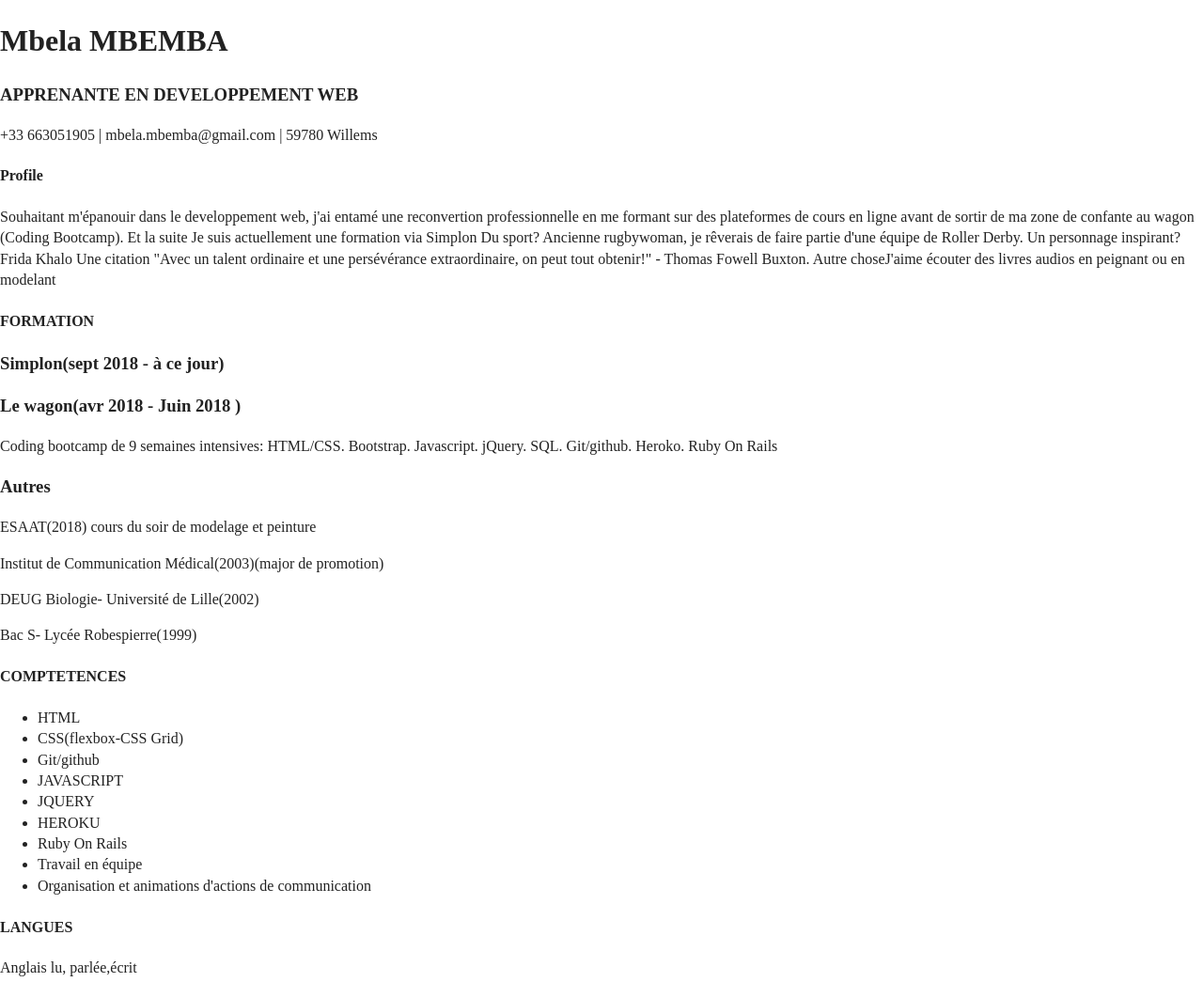
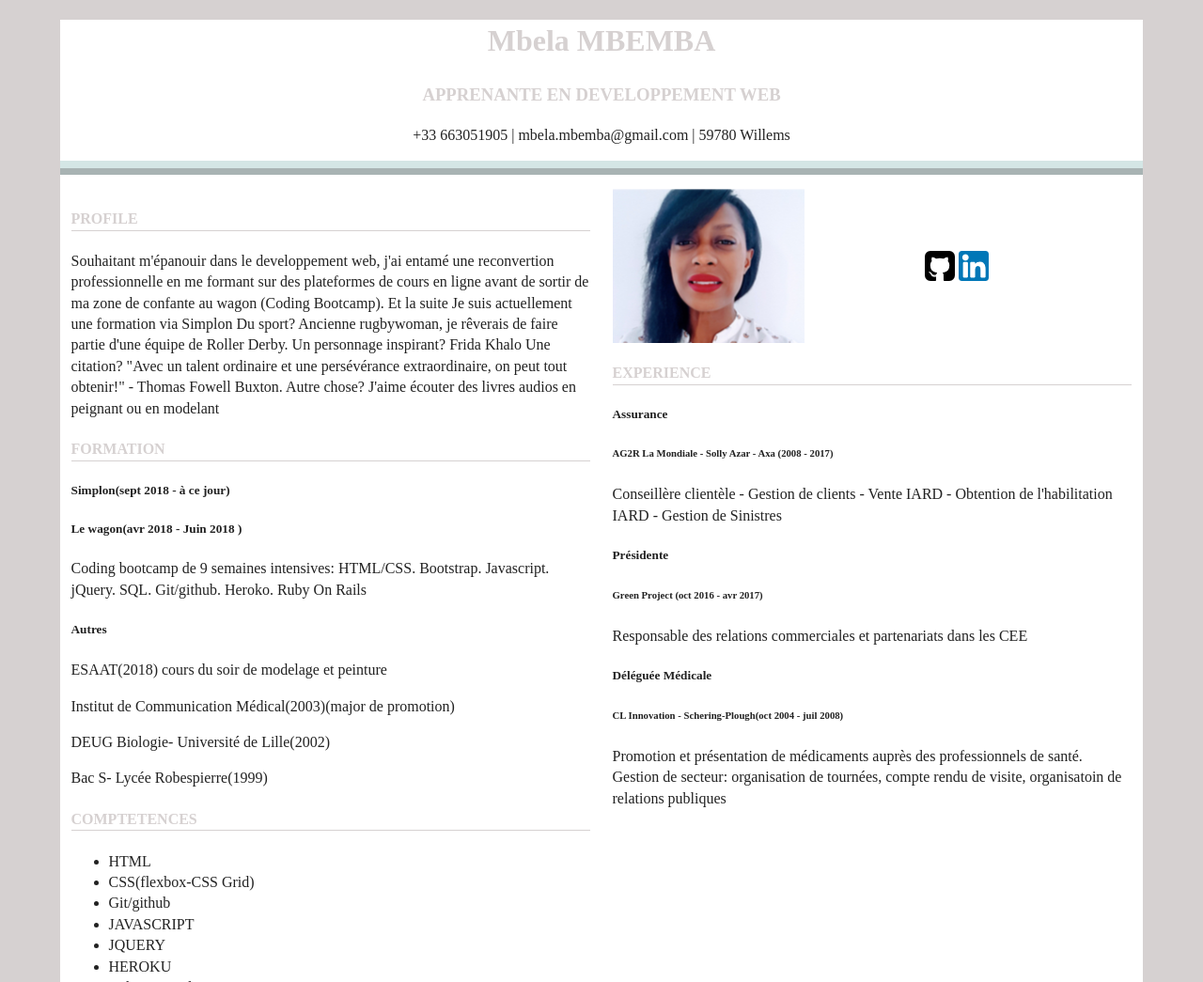
Before and after one commit to mbelacat/cv-mbela-mbemba, a plain HTML site: page index.html in a window 1280 px wide. Shown: the top 1045 px of the page at 94% size. Drawn offline with nearby package versions, Linux system fonts and the light colour scheme.

Commit message:
complete the css

```diff
--- a/css/main.css
+++ b/css/main.css
@@ -97,19 +97,93 @@ textarea {
    Author's custom styles
    ========================================================================== */
 
+body{
+     background-color: #d6d1d1;
+     justify-content: center;
+
+        }
+
+        /* ---------------container-------------*/
+
+.container{
+  width:90%;
+  background-color: white;
+  margin: auto;
+}
+
+        /* ---------------Header----------------*/
+header{
+text-align: center;
+border-bottom: 4mm ridge rgb(183, 213, 212, .6);
+}
 
 
 
+      /*----------costum title------------*/
+
+h1{
+  color: #d6d1d1;
+}
+h3, h4{
+  color: #d6d1d1;
+}
+h4{
+  border-bottom: 1px solid #d6d1d1;
+}
+
+h5{
+  font-style: bold;
+}
+
+
+    /*-------- make two column-------*/
+
+.column{
+  display: flex;
+  justify-content: space-around;
+  padding-top: 15px;
+}
+
+.left{
+  width: 48%;
+}
+.right{
+  width: 48%
+}
+
+/* column right*/
+
+.right{
+  margin-top:25px,
+}
 
 
 
+/* photo and social links*/
+
+.photo-social-link{
+  display: flex;
+  justify-content:space-between;
+}
+.photo{
+  width: 40%;
+}
+.nav-social-link{
+  width: 60%;
+  margin: auto;
+}
 
 
+/* social links*/
 
+ul#social-link li{
+  display: inline;
+}
 
-
-
-
+ul#social-link {
+  width: 45%;
+  margin:auto;
+}
 
 
 
--- a/index.html
+++ b/index.html
@@ -1,5 +1,5 @@
 <!doctype html>
-<html class="no-js" lang="">
+<html class="no-js" lang="fr">
 
 <head>
   <meta charset="utf-8">
@@ -39,22 +39,22 @@
 
       <div class="left">
         <article class="profil">
-          <h4>Profile</h4>
+          <h4>PROFILE</h4>
           <p> Souhaitant m'épanouir dans le developpement web,
             j'ai entamé une reconvertion professionnelle en me formant
             sur des plateformes de cours en ligne avant de sortir de ma
             zone de confante au wagon (Coding Bootcamp).
             <span>Et la suite</span>
-            Je suis actuellement une formation via Simplon
+             Je suis actuellement une formation via Simplon
             <span>Du sport?</span>
-            Ancienne rugbywoman, je rêverais de faire partie
+             Ancienne rugbywoman, je rêverais de faire partie
             d'une équipe de Roller Derby.
             <span>Un personnage inspirant?</span>
-            Frida Khalo
-            <span>Une citation</span>
+             Frida Khalo
+            <span>Une citation?</span>
             "Avec un talent ordinaire et une persévérance extraordinaire,
             on peut tout obtenir!" - Thomas Fowell Buxton.
-            <span>Autre chose</span>J'aime écouter des livres audios en peignant
+            <span>Autre chose?</span> J'aime écouter des livres audios en peignant
             ou en modelant
           </p>
         </article>
@@ -63,19 +63,19 @@
         <section>
           <h4>FORMATION</h4>
           <article class="formation">
-            <h3>Simplon(sept 2018 - à ce jour)</h3>
+            <h5>Simplon(sept 2018 - à ce jour)</h5>
             <p></p>
 
           </article>
           <article class="formation">
-            <h3>Le wagon(avr 2018 - Juin 2018 )</h3>
+            <h5>Le wagon(avr 2018 - Juin 2018 )</h5>
             <p>Coding bootcamp de 9 semaines intensives:
             HTML/CSS. Bootstrap. Javascript. jQuery. SQL. Git/github.
           Heroko. Ruby On Rails</p>
 
           </article>
           <article class="formation">
-            <h3>Autres</h3>
+            <h5>Autres</h5>
             <p>
               <span>ESAAT</span>(2018) cours du soir de modelage et peinture
             </p>
@@ -108,7 +108,7 @@
 
         <article class="languages">
           <h4>LANGUES</h4>
-          <p>Anglais lu, parlée,écrit</p>
+          <p>Anglais lu, parlé, écrit</p>
         </article>
       </div>
 
@@ -116,7 +116,17 @@
 
 
       <div class="right">
-        <img src="img/photo-cv 1.png" alt="profil-photo">
+        <div class="photo-social-link">
+          <div class="photo">
+            <img src="img/photo-cv 1.png" alt="profil-photo">
+          </div>
+          <nav class="nav-social-link">
+            <ul id="social-link">
+              <li><a href="https://github.com/mbelacat"><img src="img/github-sign.png" alt="github logo"></a></li>
+              <li><a href="https://www.linkedin.com/in/mbela-mbemba-458039149/"><img src="img/linkedin.png" alt="linkedin logo"></a></li>
+            </ul>
+          </nav>
+        </div>
 
         <section>
           <h4>EXPERIENCE</h4>
@@ -145,12 +155,7 @@
           </article>
         </section>
 
-        <nav>
-          <ul>
-            <li><a href="#"><img src="img/github-sign.png" alt="github logo"></a></li>
-            <li> <a href="#"><img src="img/linkedin.png" alt="linkedin logo"></a></li>
-          </ul>
-        </nav>
+
       </div>
 
     </div>
```
